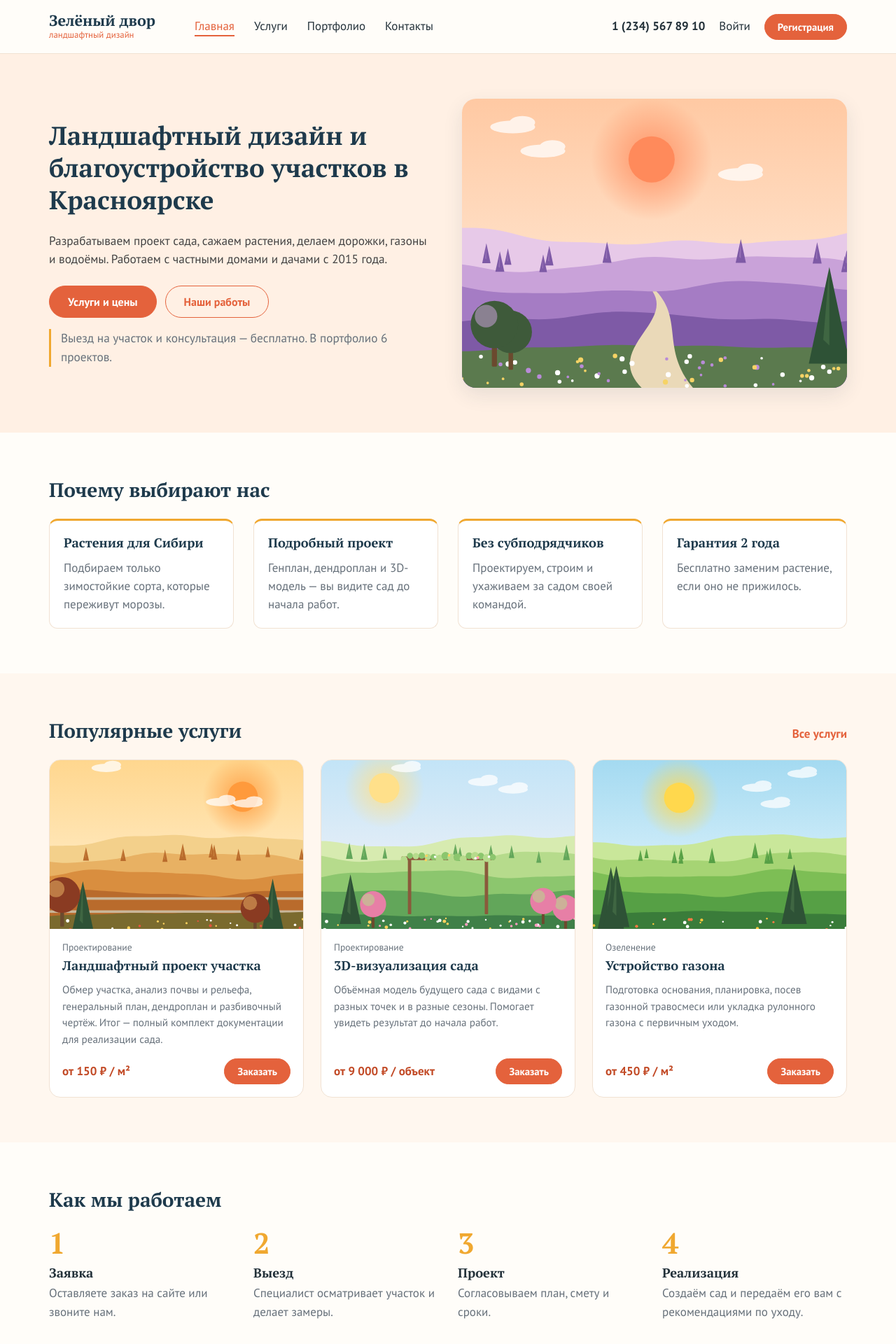
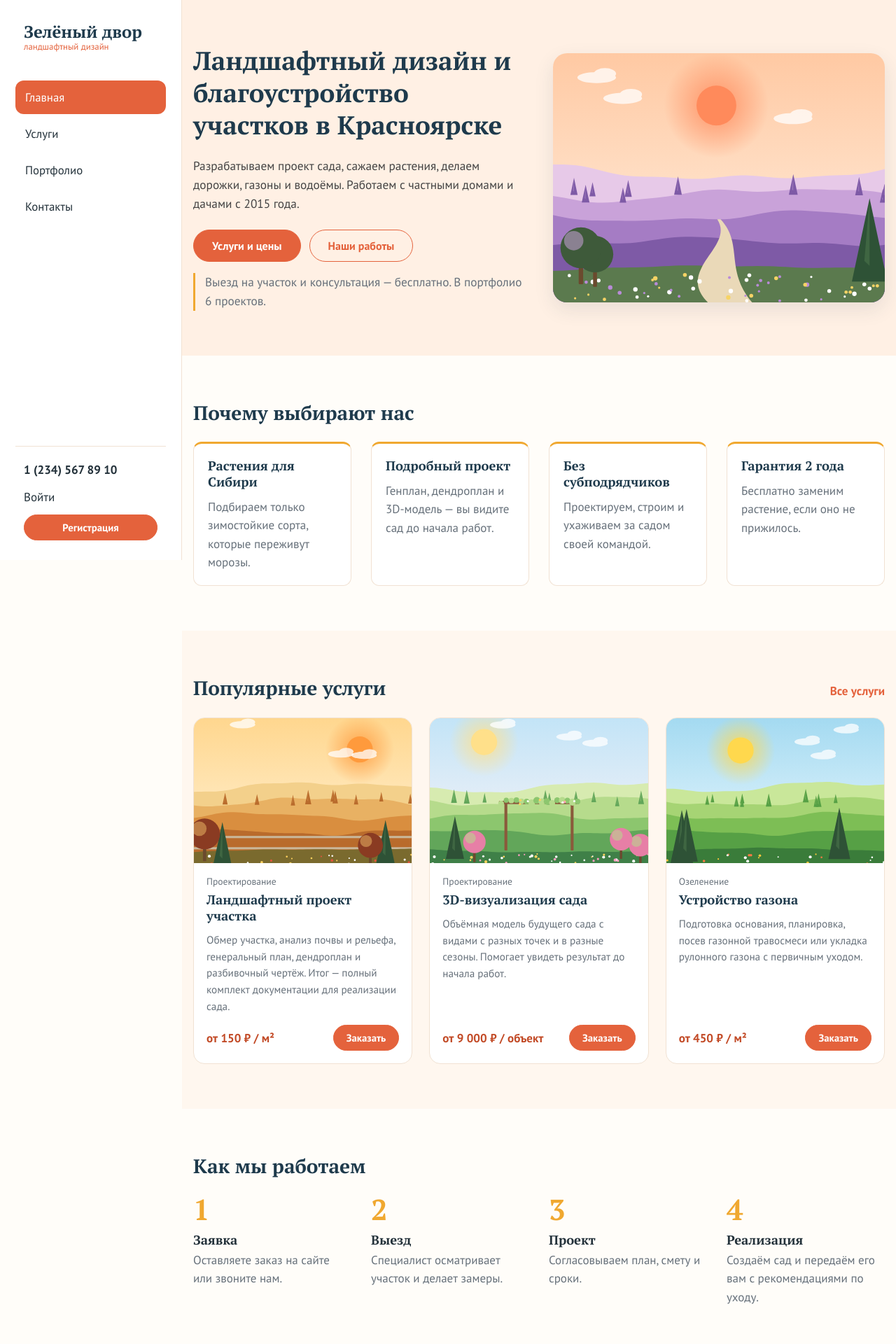
Before and after one commit to qweqwasddd/-, a PHP site: page /index.php in a window 1280 px wide. Shown: the top 1920 px of the page at 70% size. Run offline with PHP 8.4, Linux system fonts and the light colour scheme; data comes from the database, SQL or seed files in the repository.

Commit message:
Вертикальная панель навигации слева на компьютерах
Co-Authored-By: Claude Opus 5.5 <noreply@anthropic.com>
Claude-Session: https://claude.ai/code/session_01X373wPMy2uVfEiZjqFG3Hh

```diff
--- a/kursovaya-landshaft/landshaft/assets/css/style.css
+++ b/kursovaya-landshaft/landshaft/assets/css/style.css
@@ -206,6 +206,21 @@ img { max-width: 100%; display: block; }
 .footer__copy { border-top: 1px solid rgba(255, 255, 255, .15); margin-top: 28px; padding-top: 16px; font-size: .9rem; color: #a9bccb; }
 .footer a:hover { color: var(--clay); }
 
+@media (min-width: 901px) {
+    body { padding-left: 260px; }
+    .header { position: fixed; top: 0; bottom: 0; left: 0; width: 260px; border-bottom: 0; border-right: 1px solid var(--line); background: #fff; overflow-y: auto; }
+    .header--scrolled { box-shadow: none; }
+    .header__inner { width: auto; height: 100%; margin: 0; padding: 32px 22px 28px; flex-direction: column; align-items: stretch; }
+    .logo { font-size: 1.5rem; padding: 0 12px; }
+    .nav { flex: 1; flex-direction: column; align-items: stretch; justify-content: space-between; margin: 40px 0 0; }
+    .nav__menu { flex-direction: column; align-items: stretch; gap: 4px; }
+    .nav__menu a { display: block; padding: 11px 14px !important; border-radius: 12px; background-image: none !important; font-size: 1.05rem; transition: background-color .2s, color .2s, padding-left .2s; }
+    .nav__menu a:hover { background-color: var(--green-light); padding-left: 20px !important; }
+    .nav__menu a.active { background-color: var(--green); color: #fff !important; }
+    .nav__actions { flex-direction: column; align-items: stretch; gap: 10px; padding: 20px 12px 0; border-top: 1px solid var(--line); }
+    .nav__actions .btn { text-align: center; }
+}
+
 @keyframes fade-up { from { opacity: 0; transform: translateY(16px); } to { opacity: 1; transform: none; } }
 
 @media (prefers-reduced-motion: no-preference) {
```
Also changed, not shown: 2 other files.
